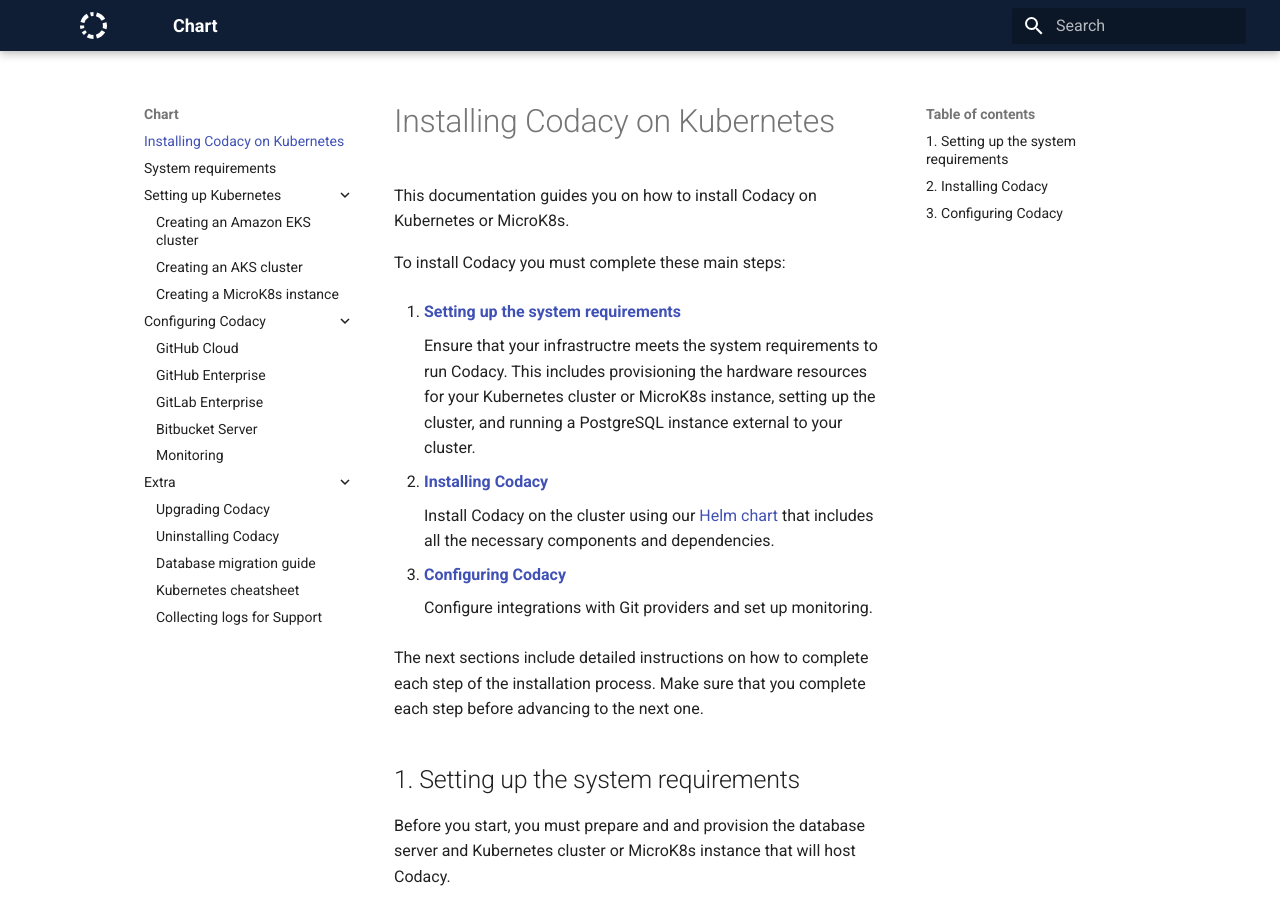
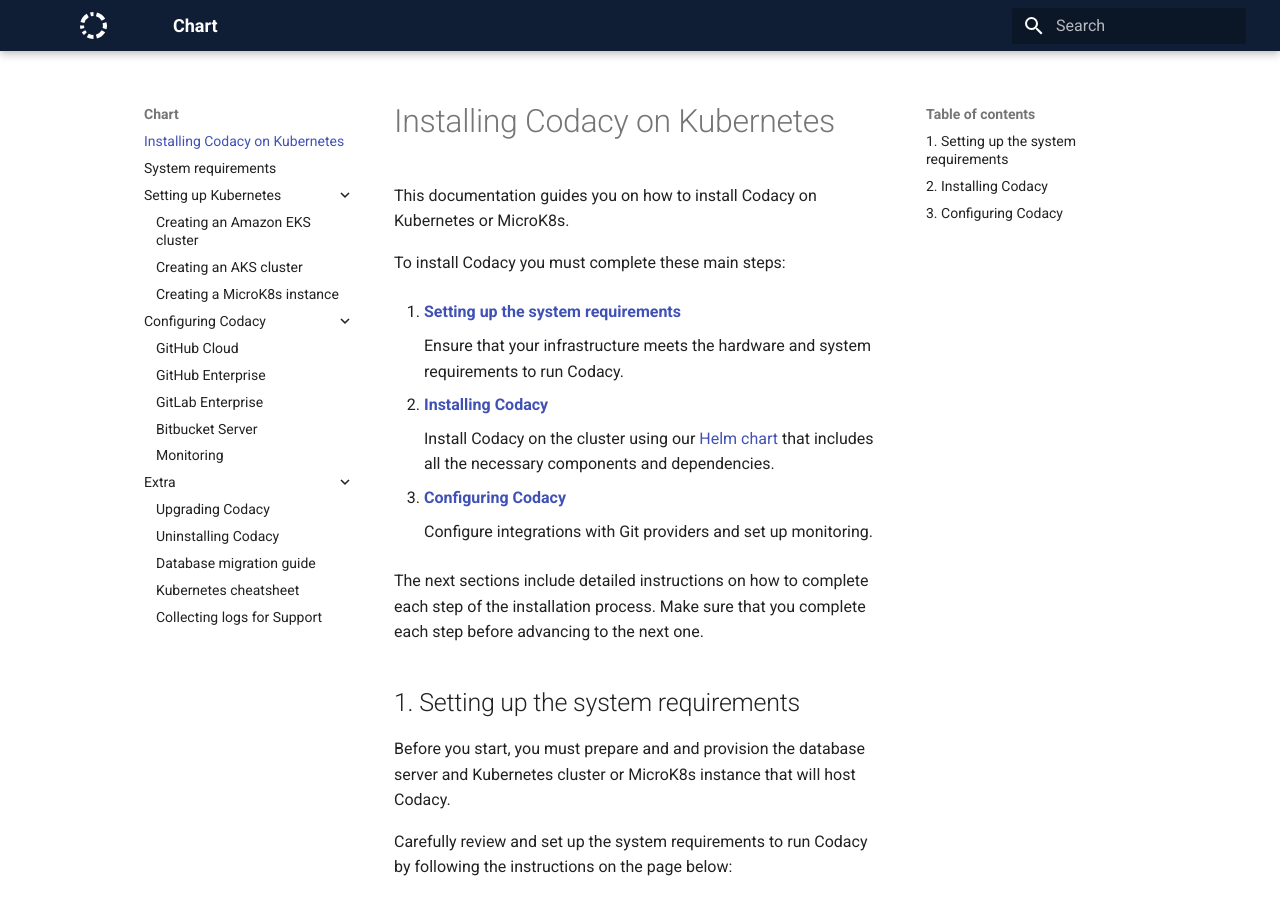
Before and after one commit to codacy/chart, an MkDocs documentation site: the page built from docs/index.md, in a window 1280 px wide and 900 px high. Built offline with MkDocs 1.6.1 and Material for MkDocs 9.7.7, drawn with Linux system fonts in a browser that asks for light colours.

Commit message:
Edit typo and simplify intro to Setting up the system requirements

```diff
--- a/docs/index.md
+++ b/docs/index.md
@@ -6,7 +6,7 @@
 
 1.  [**Setting up the system requirements**](#1-setting-up-the-system-requirements)
 
-    Ensure that your infrastructre meets the system requirements to run Codacy. This includes provisioning the hardware resources for your Kubernetes cluster or MicroK8s instance, setting up the cluster, and running a PostgreSQL instance external to your cluster.
+    Ensure that your infrastructure meets the hardware and system requirements to run Codacy.
 
 2.  [**Installing Codacy**](#2-installing-codacy)
 
```
